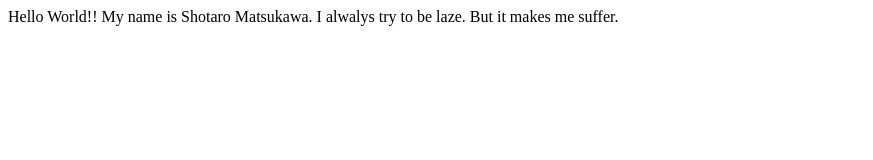
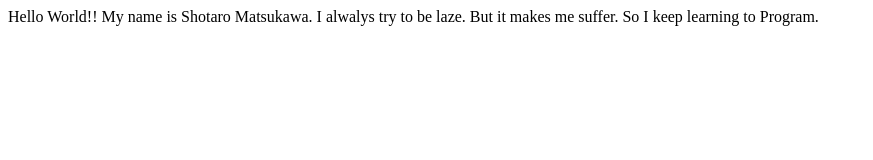
Before and after one commit to Suu169/test1, a plain HTML site: page index.html in a window 1280 px wide. Shown: the whole page, without its empty margins (0-873 px from the left). Drawn offline with Linux system fonts and the light colour scheme.

Commit message:
index.htmlに近況を追記

```diff
--- a/index.html
+++ b/index.html
@@ -7,5 +7,6 @@
         Hello World!!
         My name is Shotaro Matsukawa.
         I alwalys try to be laze. But it makes me suffer.
+        So I keep learning to Program.
     </body>
 </html>
```
